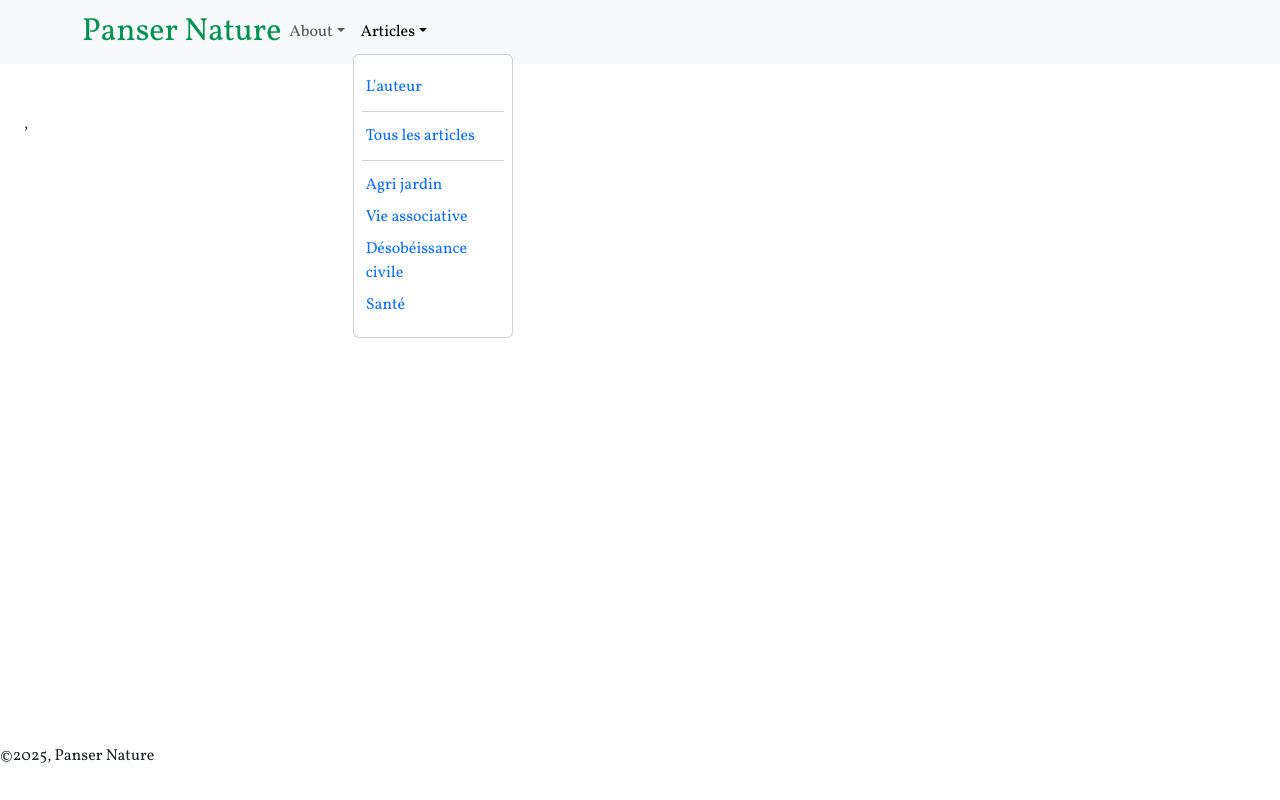
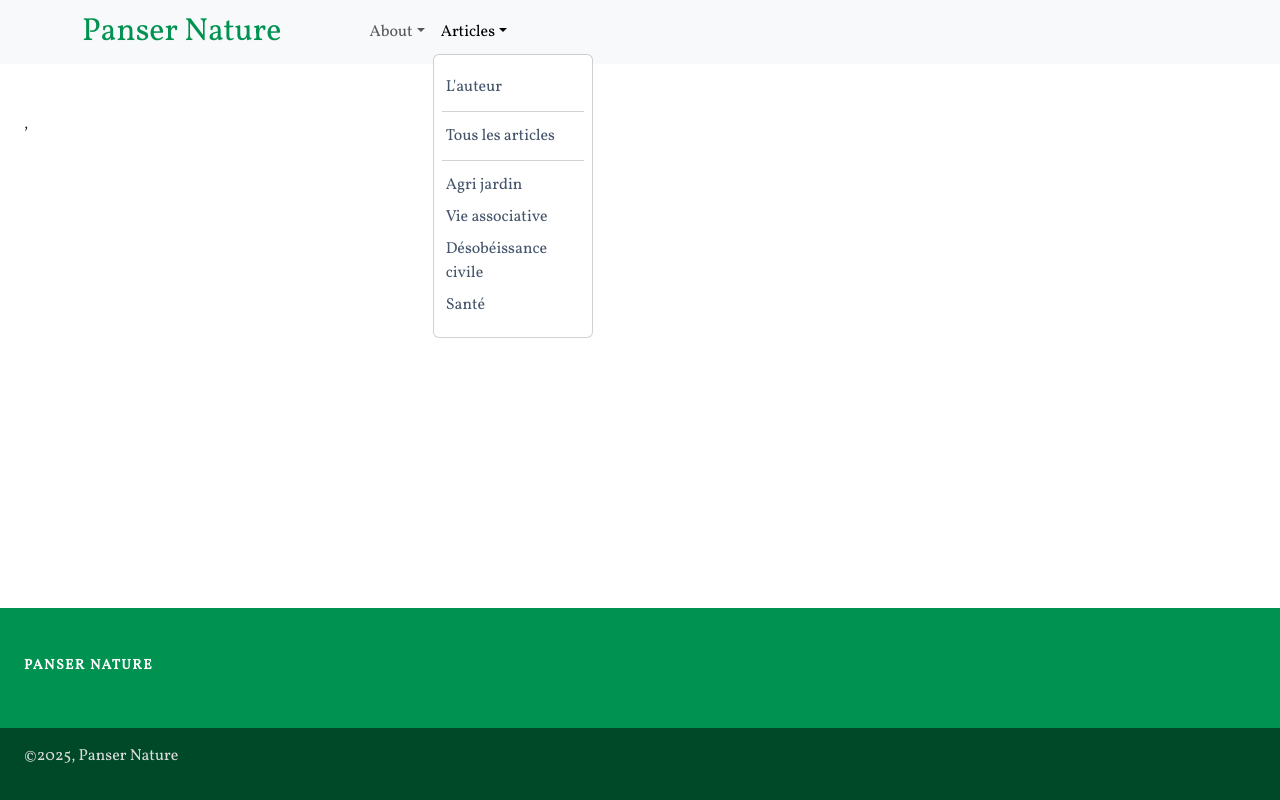
Before and after one commit to miku0129/prj_pansernature_client, a React (Vite) app: page /articles in a window 1280 px wide. Both pictures are taken after a click on the button "Articles". Built offline with nearby package versions, Linux system fonts and the light colour scheme; no server answers; the database is empty.

Commit message:
feat: updating tailwindcss utilities

```diff
--- a/src/components/header.component.tsx
+++ b/src/components/header.component.tsx
@@ -42,50 +42,50 @@ const Header = () => {
                   </span>
                 </CustomHashLink>
                 <NavDropdown.Divider />
-                <CustomLink className="m-1 text-slate-600" to={"/contact"}>
-                  Contact
+                <CustomLink className="m-1" to={"/contact"}>
+                  <span className="text-slate-600">Contact</span>
                 </CustomLink>
               </div>
             </NavDropdown>
 
             <NavDropdown title="Articles" id="basic-nav-dropdown">
               <div className="flex flex-col p-2">
-                <CustomLink className="m-1 text-slate-600" to={"/articles/0"}>
-                  L'auteur
+                <CustomLink className="m-1" to={"/articles/0"}>
+                  <span className="text-slate-600">L'auteur</span>
                 </CustomLink>
                 <NavDropdown.Divider />
-                <CustomLink className="m-1 text-slate-600" to={"/articles"}>
-                  Tous les articles
+                <CustomLink className="m-1" to={"/articles"}>
+                  <span className="text-slate-600">Tous les articles</span>
                 </CustomLink>
                 <NavDropdown.Divider />
 
                 <CustomLink
-                  className="m-1 text-slate-600"
+                  className="m-1"
                   to={"/articles"}
                   state={{ previewtype: "Agri-jardin" }}
                 >
-                  Agri jardin
+                  <span className="text-slate-600">Agri jardin</span>
                 </CustomLink>
                 <CustomLink
-                  className="m-1 text-slate-600"
+                  className="m-1"
                   to={"/articles"}
                   state={{ previewtype: "Vie-associative" }}
                 >
-                  Vie associative
+                  <span className="text-slate-600">Vie associative</span>
                 </CustomLink>
                 <CustomLink
-                  className="m-1 text-slate-600"
+                  className="m-1"
                   to={"/articles"}
                   state={{ previewtype: "Désobéissance-civile" }}
                 >
-                  Désobéissance civile
+                  <span className="text-slate-600">Désobéissance civile</span>
                 </CustomLink>
                 <CustomLink
-                  className="m-1 text-slate-600"
+                  className="m-1"
                   to={"/articles"}
                   state={{ previewtype: "Santé" }}
                 >
-                  Santé
+                  <span className="text-slate-600">Santé</span>
                 </CustomLink>
               </div>
             </NavDropdown>
--- a/src/index.css
+++ b/src/index.css
@@ -1,6 +1,10 @@
-@tailwind base;
-@tailwind components;
-@tailwind utilities;
+@import "tailwindcss";
+
+@theme {
+  --color-main: #009250;
+  --color-maindark: #004928;
+  --color-gainsboro: #dcdcdc;
+}
 
 body {
   margin: 0;
@@ -9,7 +13,8 @@ body {
     sans-serif;
   -webkit-font-smoothing: antialiased;
   -moz-osx-font-smoothing: grayscale; */
-  font-family: 'Vollkorn', serif;}
+  font-family: "Vollkorn", serif;
+}
 
 code {
   font-family: source-code-pro, Menlo, Monaco, Consolas, "Courier New",
```
